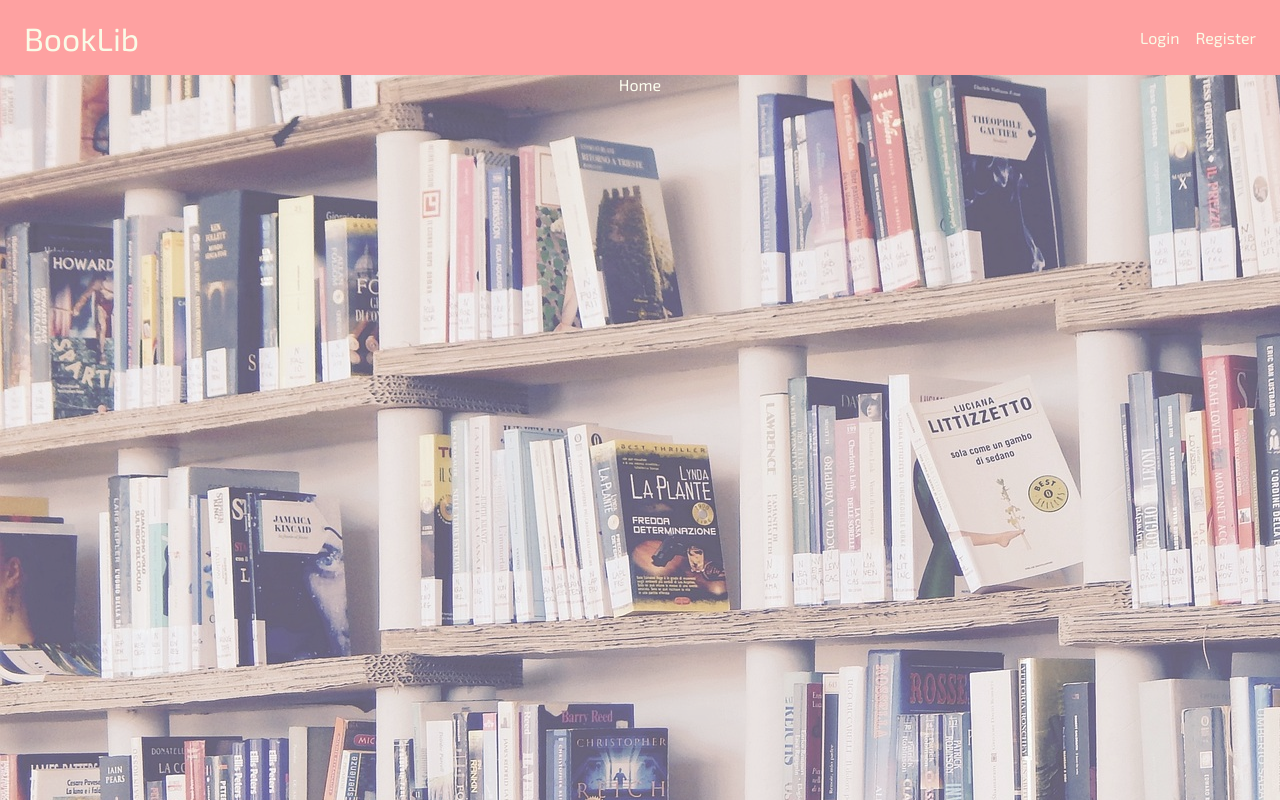
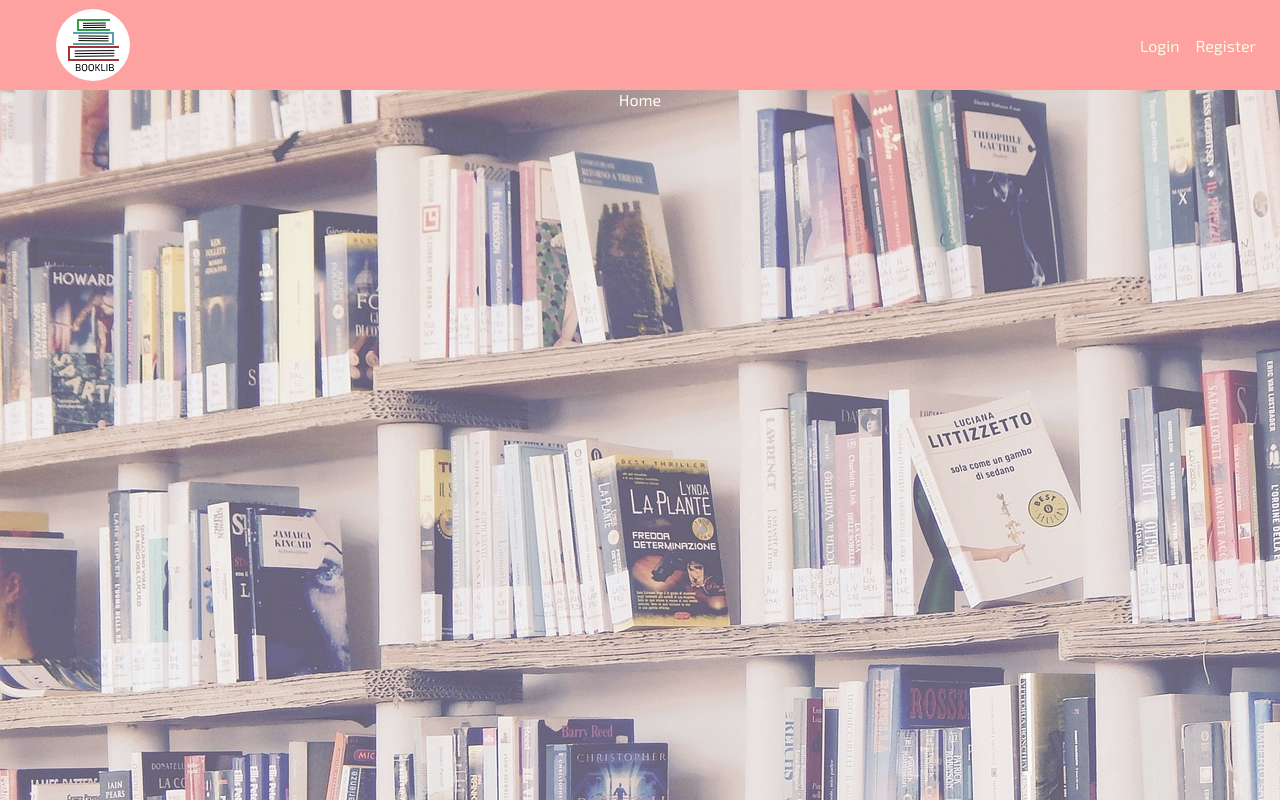
Before and after one commit to zaju2611/bookLib, a React (Create React App) app: page / in a window 1280 px wide. Built offline with nearby package versions, Linux system fonts and the light colour scheme.

Commit message:
change logo

```diff
--- a/src/components/Navbar.jsx
+++ b/src/components/Navbar.jsx
@@ -1,11 +1,12 @@
 import CustomLink from "./CustomLink";
 import { Link } from "react-router-dom";
+import logo from "../icons/logo.svg";
 
 export default function NavBar() {
 	return (
 		<nav className="nav">
 			<Link to="/" className="site-title">
-				BookLib
+				<img src={logo} alt="logo"></img>
 			</Link>
 			<ul>
 				<CustomLink to="/login">Login</CustomLink>
--- a/src/index.css
+++ b/src/index.css
@@ -21,7 +21,7 @@ body {
 .container {
 	position: relative;
 	text-align: center;
-	min-height: calc(100vh - 75px);
+	min-height: calc(100vh - 90px);
 	background: url("./images/background.jpg");
 }
 
@@ -37,7 +37,7 @@ body {
 
 .nav {
 	background-color: var(--pink);
-	height: 75px;
+	height: 90px;
 	display: flex;
 	justify-content: space-between;
 	align-items: stretch;
@@ -46,7 +46,7 @@ body {
 }
 
 .site-title {
-	font-size: 2rem;
+	margin-left: 2rem;
 }
 
 .nav ul {
```
Also changed, not shown: src/icons/logo.svg (added).
